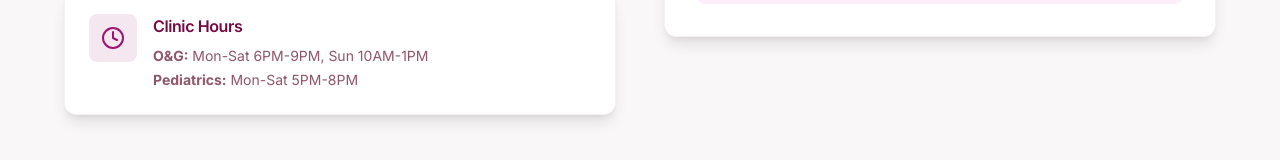
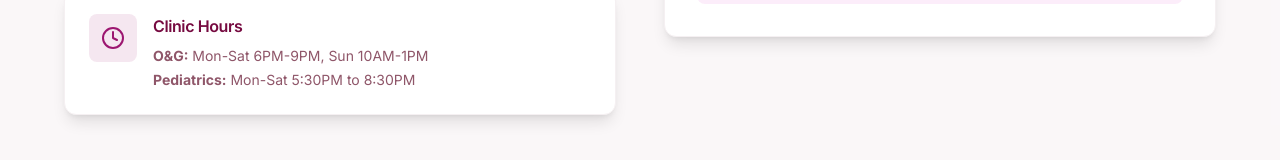
Before and after one commit to drvinodhinisclinic/care-connect-singlefile, a React (Vite) app: page / in a window 1280 px wide. Shown: the part 8512-8672 px from the top of the page. Built offline with nearby package versions, Linux system fonts and the light colour scheme; the HTML template or start-up script is replaced by a standard one.

Commit message:
Update clinic hours

```diff
--- a/src/components/Contact.tsx
+++ b/src/components/Contact.tsx
@@ -156,7 +156,7 @@ Please get back to me at your convenience.`;
                     <h4 className="font-semibold text-medical-primary mb-2">Clinic Hours</h4>
                     <div className="text-sm text-muted-foreground space-y-1">
                       <p><strong>O&G:</strong> Mon-Sat 6PM-9PM, Sun 10AM-1PM</p>
-                      <p><strong>Pediatrics:</strong> Mon-Sat 5PM-8PM</p>
+                      <p><strong>Pediatrics:</strong> Mon-Sat 5:30PM to 8:30PM</p>
                     </div>
                   </div>
                 </div>
```
